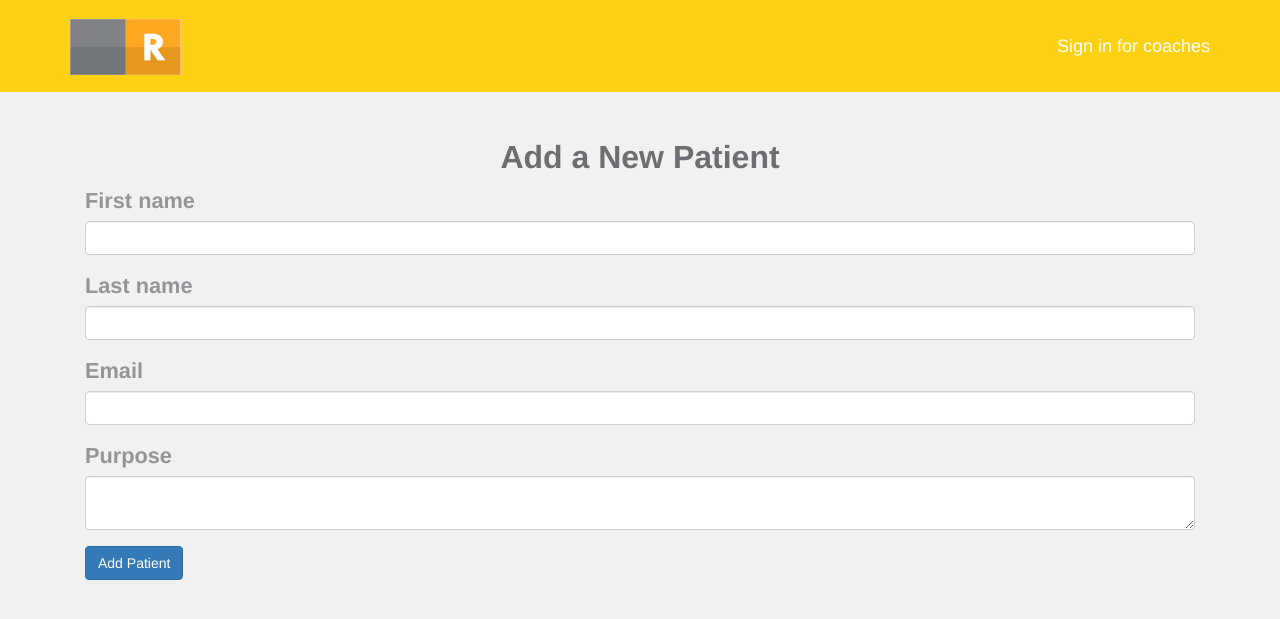
After one commit to Doug1818/rsh-web, a Rails app: page /programs/new in a window 1280 px wide. The commit adds this page. Shown: the top 619 px of the page. Run offline with Rails 7, Linux system fonts and the light colour scheme; style sheets or scripts are compiled from the project's sources; some libraries are stand-ins or nearby versions.

Commit message:
First pass at program/patient creation

```diff
--- a/app/assets/stylesheets/bootstrap_overrides.css.scss
+++ b/app/assets/stylesheets/bootstrap_overrides.css.scss
@@ -1,12 +1,12 @@
 body {
-  padding-top: 90px;
+  padding-top: 120px;
   background-color: #F1F1F2;
   font-size: 16.31pt;
   color: #939598;
 }
 
 a {
-  color: #000;
+  color: #ffa721;
 }
 
 a:hover {
@@ -24,6 +24,7 @@ h2 {
 
 h3 {
   font-size: 24pt;
+  font-weight: bold;
   color: #6d6e71;
 }
 
@@ -83,3 +84,7 @@ h3 {
     }
   }
 }
+
+.center {
+  text-align: center;
+}
--- a/app/controllers/programs_controller.rb
+++ b/app/controllers/programs_controller.rb
@@ -1,2 +1,26 @@
 class ProgramsController < ApplicationController
+  def new
+    @program = Program.new
+    @program.build_user
+  end
+
+  def create
+    @program = Program.new(program_params)
+    @program.coach_id = current_coach.id
+
+    respond_to do |format|
+      if @program.save
+
+        format.html { redirect_to(coach_path(current_coach)) }
+        format.json { render json: @program, status: :created, location: @program }
+      else
+        format.html { render action: "new" }
+        format.json { render json: @program.errors, status: :unprocessable_entity }
+      end
+    end
+  end
+
+  def program_params
+    params.require(:program).permit(:purpose, user_attributes: [:first_name, :last_name, :email])
+  end
 end
--- a/app/models/coach_ability.rb
+++ b/app/models/coach_ability.rb
@@ -16,6 +16,7 @@ class CoachAbility
     guest
     can :edit, Coach, id: @coach.id
     can :show, Coach, id: @coach.id
+    can :create, Program, coach_id: @coach.id
   end
 
   def owner
--- a/app/models/program.rb
+++ b/app/models/program.rb
@@ -3,4 +3,6 @@ class Program < ActiveRecord::Base
 
   belongs_to :user
   belongs_to :coach
+
+  accepts_nested_attributes_for :user
 end
--- a/app/views/coaches/show.html.erb
+++ b/app/views/coaches/show.html.erb
@@ -4,7 +4,8 @@
     <% if @users.present? %>
       <%= render @users %>
     <% else %>
-      Add your first patient.
+      <%= link_to 'Add your first patient', new_program_path %>
+
     <% end %>
   </div>
 </div>
--- /dev/null
+++ b/app/views/programs/_form.html.erb
@@ -0,0 +1,12 @@
+<%= simple_form_for @program, html: { class: "form-vertical" } do |f| %>
+
+  <%= f.fields_for :user do |f| %>
+    <%= f.input :first_name %>
+    <%= f.input :last_name %>
+    <%= f.input :email %>
+  <% end %>
+
+  <%= f.input :purpose %>
+
+  <%= f.submit 'Add Patient', class: 'btn btn-primary' %>
+<% end %>
--- /dev/null
+++ b/app/views/programs/new.html.erb
@@ -0,0 +1,8 @@
+<div class="container">
+  <div class="col-md-12 center">
+    <h3 class="middle">Add a New Patient</h3>
+  </div>
+  <div class="col-md-12">
+    <%= render 'form' %>
+  </div>
+</div>
--- /dev/null
+++ b/app/views/users/_user.html.erb
@@ -0,0 +1,3 @@
+<div>
+  Patient: <%= user.email %>
+</div>
```
Also changed, not shown: app/models/user.rb (+8 -0 lines).
